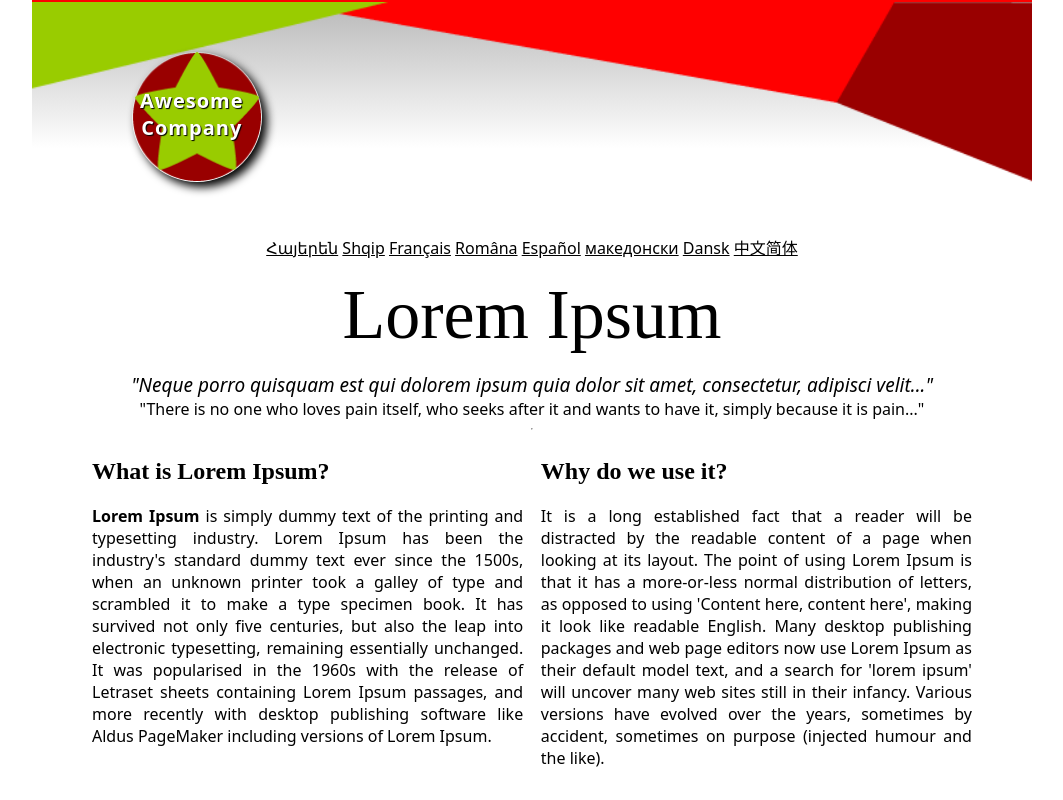
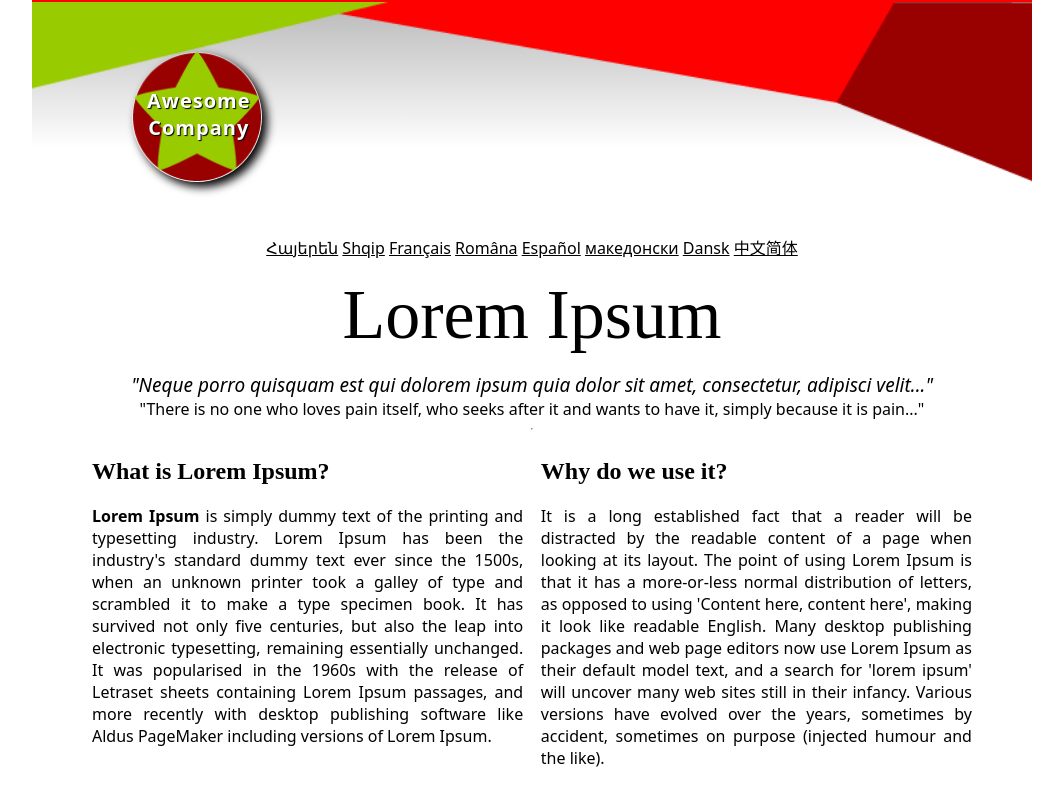
Before and after one commit to tonyhdz24/M6-Lab-tonyhdz24, a plain HTML site: page index.html in a window 1280 px wide. Shown: the top 800 px of the page, without its empty margins (108-1171 px from the left). Drawn offline with Linux system fonts and the light colour scheme.

Commit message:
Updated logo text position

```diff
--- a/css/style.css
+++ b/css/style.css
@@ -16,6 +16,7 @@
   display: flex;
   flex-direction: column;
   align-items: center;
+  background-color: white;
 }
 
 /* Image styles */
@@ -66,7 +67,7 @@
 .logo-text {
   position: absolute;
   top: 65px; /* Distance from the top of the container */
-  left: 108px;
+  left: 115px;
   font-size: 20px;
   letter-spacing: 1px;
   text-align: center;
```
